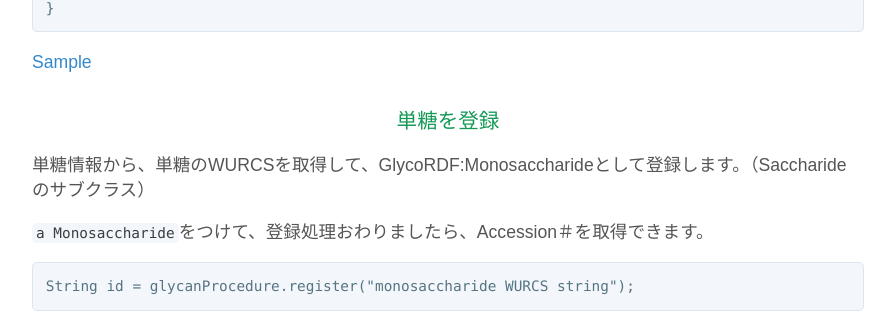
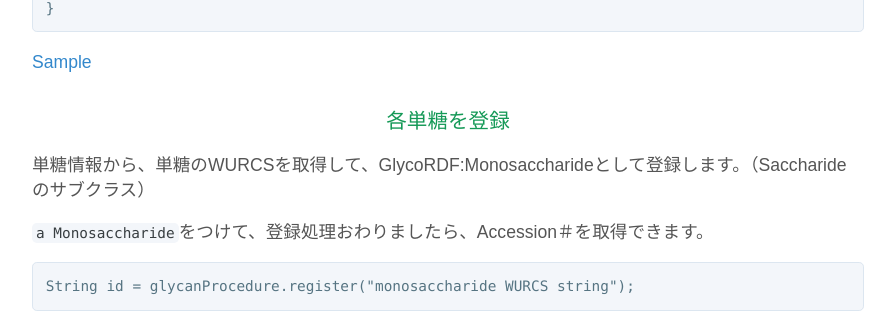
Before and after one commit to glytoucan/glytoucan, a Jekyll site: the page built from system/composition_ja.md, in a window 1280 px wide and 900 px high, scrolled down 2777 px. Shown: the part 152-465 px from the top of the window, without its empty margins (192-1087 px from the left). Built offline with Jekyll 4.4.1, drawn with Linux system fonts in a browser that asks for light colours; nearby versions of some CDN libraries; Markdown is read by kramdown in place of the engine named in the settings.

Commit message:
fix again

```diff
--- a/system/composition_ja.md
+++ b/system/composition_ja.md
@@ -121,7 +121,7 @@ layout: default
 
 [Sample](http://beta.ts.glytoucan.org/sparql?default-graph-uri=&query=PREFIX+wurcs%3A+%3Chttp%3A%2F%2Fwww.glycoinfo.org%2Fglyco%2Fowl%2Fwurcs%23%3E%0D%0ASELECT+distinct+%3Fmono%0D%0A++++++++++++++++FROM+%3Chttp%3A%2F%2Frdf.glytoucan.org%2Fwurcs%2Fms%3E%0D%0A++++++++++++++++WHERE%7B%0D%0A%3Fmono+a+wurcs%3AMonosaccharide+.%0D%0A%7D%0D%0Alimit+100&format=text%2Fhtml&timeout=0&debug=on)
 
-### 単糖を登録
+### 各単糖を登録
 
 単糖情報から、単糖のWURCSを取得して、GlycoRDF:Monosaccharideとして登録します。（Saccharideのサブクラス）
 
@@ -130,7 +130,6 @@ layout: default
     String id = glycanProcedure.register("monosaccharide WURCS string");
 
 Accession＃から、上記`glycan:Monosaccharide`と連携します。
-
 
 ### <a name="Cardinality"></a>Cardinalityの計算
 
```
